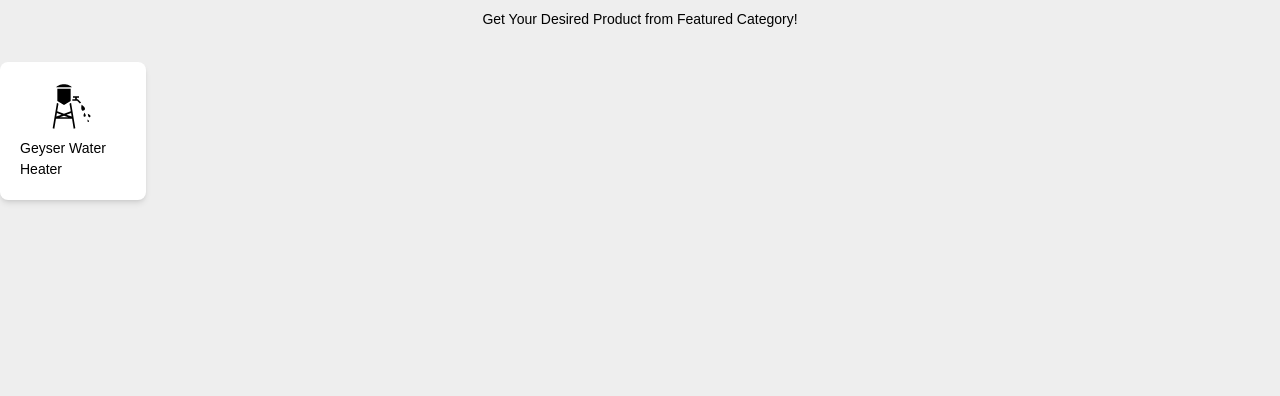
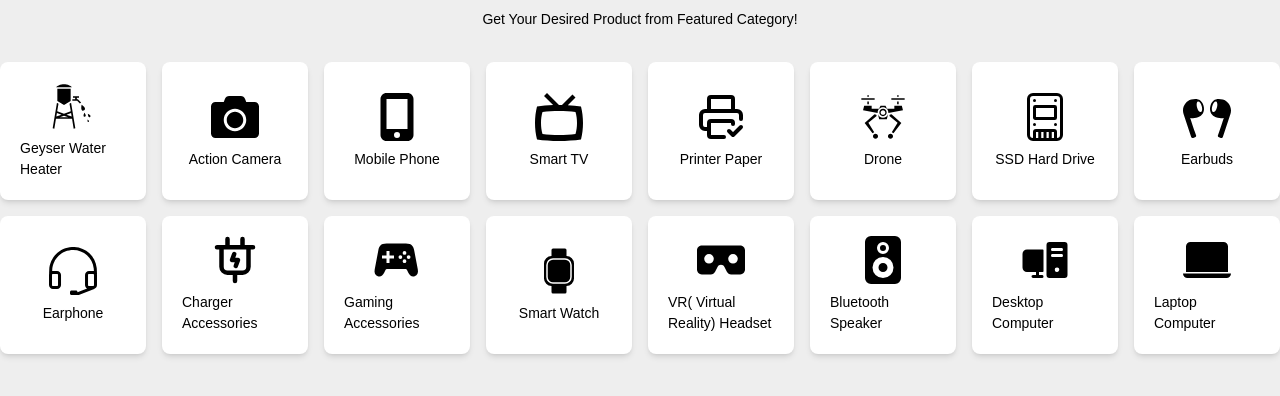
Before and after one commit to mamunurroshid90/eCommerce-project, a React (Vite) app: page / in a window 1280 px wide. Shown: the part 1046-1442 px from the top of the page. Before the commit the page ends 1326 px from the top, so only its background shows below. Built offline with nearby package versions, Linux system fonts and the light colour scheme.

Commit message:
added featured category design complete

```diff
--- a/src/components/featuredCategory/FeaturedCategory.jsx
+++ b/src/components/featuredCategory/FeaturedCategory.jsx
@@ -1,5 +1,20 @@
 import React from "react";
 import { GiWaterTank } from "react-icons/gi";
+import { FaMobileScreenButton } from "react-icons/fa6";
+import { ImTv } from "react-icons/im";
+import { FaCamera } from "react-icons/fa";
+import { LuPrinterCheck } from "react-icons/lu";
+import { GiDeliveryDrone } from "react-icons/gi";
+import { BsEarbuds } from "react-icons/bs";
+import { SlEarphonesAlt } from "react-icons/sl";
+import { PiPlugChargingBold } from "react-icons/pi";
+import { BsDeviceSsd } from "react-icons/bs";
+import { IoGameControllerSharp } from "react-icons/io5";
+import { IoWatch } from "react-icons/io5";
+import { FaVrCardboard } from "react-icons/fa6";
+import { BsFillSpeakerFill } from "react-icons/bs";
+import { PiDesktopTowerFill } from "react-icons/pi";
+import { BsFillLaptopFill } from "react-icons/bs";
 
 const FeaturedCategory = () => {
   return (
@@ -13,13 +28,155 @@ const FeaturedCategory = () => {
             Get Your Desired Product from Featured Category!
           </p>
           <div className=" grid grid-cols-2 md:grid-cols-4 lg:grid-cols-8 gap-4 mt-8">
-            <div className=" flex flex-col items-center justify-center bg-white p-5 rounded-lg shadow-md">
+            <div className=" flex flex-col items-center justify-center bg-white p-5 rounded-lg shadow-md hover:shadow-xl transform transition-all duration-200">
               <div>
                 <GiWaterTank className=" text-5xl" />
               </div>
               <div>
                 <h5 className=" font-medium font-titleFont mt-2">
                   Geyser Water Heater
+                </h5>
+              </div>
+            </div>
+            <div className=" flex flex-col items-center justify-center bg-white p-5 rounded-lg shadow-md hover:shadow-xl transform transition-all duration-200">
+              <div>
+                <FaCamera className=" text-5xl" />
+              </div>
+              <div>
+                <h5 className=" font-medium font-titleFont mt-2">
+                  Action Camera
+                </h5>
+              </div>
+            </div>
+            <div className=" flex flex-col items-center justify-center bg-white p-5 rounded-lg shadow-md hover:shadow-xl transform transition-all duration-200">
+              <div>
+                <FaMobileScreenButton className=" text-5xl" />
+              </div>
+              <div>
+                <h5 className=" font-medium font-titleFont mt-2">
+                  Mobile Phone
+                </h5>
+              </div>
+            </div>
+            <div className=" flex flex-col items-center justify-center bg-white p-5 rounded-lg shadow-md hover:shadow-xl transform transition-all duration-200">
+              <div>
+                <ImTv className=" text-5xl" />
+              </div>
+              <div>
+                <h5 className=" font-medium font-titleFont mt-2">Smart TV</h5>
+              </div>
+            </div>
+            <div className=" flex flex-col items-center justify-center bg-white p-5 rounded-lg shadow-md hover:shadow-xl transform transition-all duration-200">
+              <div>
+                <LuPrinterCheck className=" text-5xl" />
+              </div>
+              <div>
+                <h5 className=" font-medium font-titleFont mt-2">
+                  Printer Paper
+                </h5>
+              </div>
+            </div>
+            <div className=" flex flex-col items-center justify-center bg-white p-5 rounded-lg shadow-md hover:shadow-xl transform transition-all duration-200">
+              <div>
+                <GiDeliveryDrone className=" text-5xl" />
+              </div>
+              <div>
+                <h5 className=" font-medium font-titleFont mt-2">Drone</h5>
+              </div>
+            </div>
+            <div className=" flex flex-col items-center justify-center bg-white p-5 rounded-lg shadow-md hover:shadow-xl transform transition-all duration-200">
+              <div>
+                <BsDeviceSsd className=" text-5xl" />
+              </div>
+              <div>
+                <h5 className=" font-medium font-titleFont mt-2">
+                  SSD Hard Drive
+                </h5>
+              </div>
+            </div>
+            <div className=" flex flex-col items-center justify-center bg-white p-5 rounded-lg shadow-md hover:shadow-xl transform transition-all duration-200">
+              <div>
+                <BsEarbuds className=" text-5xl" />
+              </div>
+              <div>
+                <h5 className=" font-medium font-titleFont mt-2">Earbuds</h5>
+              </div>
+            </div>
+            <div className=" flex flex-col items-center justify-center bg-white p-5 rounded-lg shadow-md hover:shadow-xl transform transition-all duration-200">
+              <div>
+                <SlEarphonesAlt className=" text-5xl" />
+              </div>
+              <div>
+                <h5 className=" font-medium font-titleFont mt-2">Earphone</h5>
+              </div>
+            </div>
+            <div className=" flex flex-col items-center justify-center bg-white p-5 rounded-lg shadow-md hover:shadow-xl transform transition-all duration-200">
+              <div>
+                <PiPlugChargingBold className=" text-5xl" />
+              </div>
+              <div>
+                <h5 className=" font-medium font-titleFont mt-2">
+                  Charger Accessories
+                </h5>
+              </div>
+            </div>
+            <div className=" flex flex-col items-center justify-center bg-white p-5 rounded-lg shadow-md hover:shadow-xl transform transition-all duration-200">
+              <div>
+                <IoGameControllerSharp className=" text-5xl" />
+              </div>
+              <div>
+                <h5 className=" font-medium font-titleFont mt-2">
+                  Gaming Accessories
+                </h5>
+              </div>
+            </div>
+            <div className=" flex flex-col items-center justify-center bg-white p-5 rounded-lg shadow-md hover:shadow-xl transform transition-all duration-200">
+              <div>
+                <IoWatch className=" text-5xl" />
+              </div>
+              <div>
+                <h5 className=" font-medium font-titleFont mt-2">
+                  Smart Watch
+                </h5>
+              </div>
+            </div>
+            <div className=" flex flex-col items-center justify-center bg-white p-5 rounded-lg shadow-md hover:shadow-xl transform transition-all duration-200">
+              <div>
+                <FaVrCardboard className=" text-5xl" />
+              </div>
+              <div>
+                <h5 className=" font-medium font-titleFont mt-2">
+                  VR( Virtual Reality) Headset
+                </h5>
+              </div>
+            </div>
+            <div className=" flex flex-col items-center justify-center bg-white p-5 rounded-lg shadow-md hover:shadow-xl transform transition-all duration-200">
+              <div>
+                <BsFillSpeakerFill className=" text-5xl" />
+              </div>
+              <div>
+                <h5 className=" font-medium font-titleFont mt-2">
+                  Bluetooth Speaker
+                </h5>
+              </div>
+            </div>
+            <div className=" flex flex-col items-center justify-center bg-white p-5 rounded-lg shadow-md hover:shadow-xl transform transition-all duration-200 ">
+              <div>
+                <PiDesktopTowerFill className=" text-5xl" />
+              </div>
+              <div>
+                <h5 className=" font-medium font-titleFont mt-2">
+                  Desktop Computer
+                </h5>
+              </div>
+            </div>
+            <div className=" flex flex-col items-center justify-center bg-white p-5 rounded-lg shadow-md hover:shadow-xl transform transition-all duration-200 ">
+              <div>
+                <BsFillLaptopFill className=" text-5xl" />
+              </div>
+              <div>
+                <h5 className=" font-medium font-titleFont mt-2">
+                  Laptop Computer
                 </h5>
               </div>
             </div>
```
